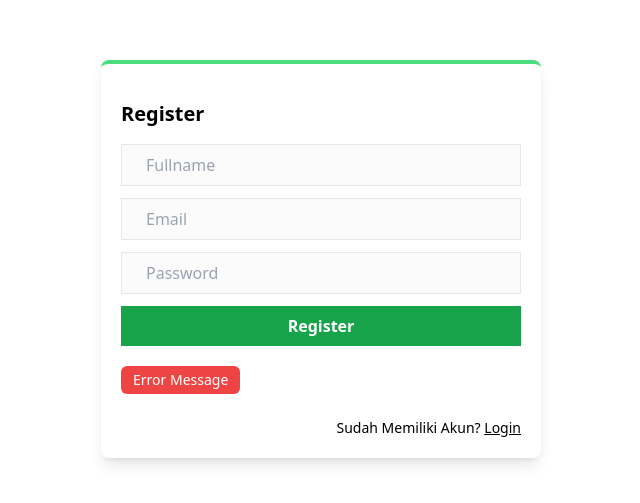
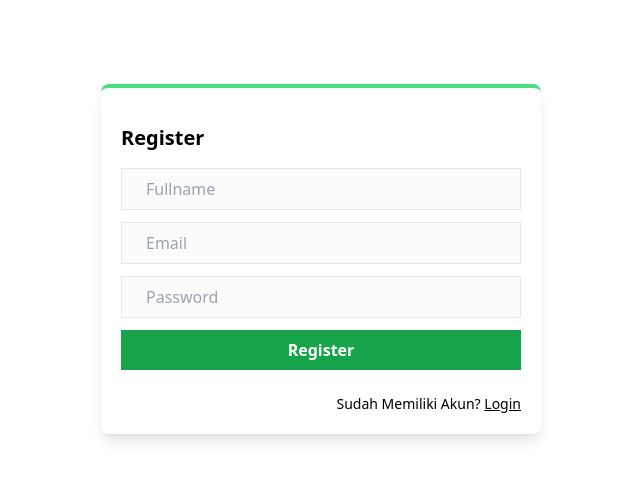
Before and after one commit to KonferensiHantuProject/next-auth, a Next.js app: page /register in a window 1280 px wide. Shown: the part 141-644 px from the top of the page, without its empty margins (319-959 px from the left). Built offline with nearby package versions, Linux system fonts and the light colour scheme.

Commit message:
Update API

```diff
--- a/components/RegisterForm.js
+++ b/components/RegisterForm.js
@@ -1,23 +1,70 @@
+"use client"
+
 import Link from "next/link";
+import { useState } from "react";
 
 const RegisterForm = () => {
+
+    const [name, setName] = useState('');
+    const [email, setEmail] = useState('');
+    const [password, setPassword] = useState('');
+    const [error, setError] = useState('');
+
+    // Handling Submit
+    const handleSubmit = async (e) => {
+        e.preventDefault();
+
+        // Checking
+        if(!name || !email || !password)
+        {
+            setError("Wajib Isi Semua");
+            return;
+        }
+
+        // Try
+        try{
+            const res = await fetch('api/register', {
+                method: "POST",
+                headers: {
+                    "Content-Type": "application/json"
+                },
+                body: JSON.stringify({
+                    name, email, password
+                })
+            })
+
+            // If Okay
+            if(res.ok) {
+                const form = e.target;
+                form.reset();
+            }else{
+                console.log(res)
+            }
+
+        }catch(error){
+            console.log("Errornya ", error)
+        }
+    };
+
     return (
         <div className="grid place-items-center h-screen">
             <div className="shadow-lg p-5 rounded-lg border-t-4 border-green-400">
                 <h1 className="text-xl font-bold my-4">Register</h1>
 
-                <form className="flex flex-col gap-3">
-                    <input type="text" placeholder="Fullname" />
-                    <input type="text" placeholder="Email" />
-                    <input type="password" placeholder="Password" />
+                <form onSubmit={handleSubmit} className="flex flex-col gap-3">
+                    <input onChange={(e) => setName(e.target.value)} type="text" placeholder="Fullname" />
+                    <input onChange={(e) => setEmail(e.target.value)} type="text" placeholder="Email" />
+                    <input onChange={(e) => setPassword(e.target.value)} type="password" placeholder="Password" />
                     <button className="bg-green-600 text-white font-bold cursor-pointer px-6 py-2">
                         Register
                     </button>
 
-                    {/* Warning */}
-                    <div className="bg-red-500 text-white w-fit text-sm py-1 px-3 rounded-md mt-2">
-                        Error Message
-                    </div>
+                    {/* Error */}
+                    {error && (
+                        <div className="bg-red-500 text-white w-fit text-sm py-1 px-3 rounded-md mt-2">
+                            {error}
+                        </div>
+                    )}
 
                     {/* Link */}
                     <Link href={'/'} className="text-sm mt-3 text-right">
--- /dev/null
+++ b/pages/api/register.js
@@ -0,0 +1,23 @@
+export default async function handler(req, res){
+
+    switch(req.method){
+
+        case "POST" :
+            return await regis(req, res);
+    }
+}
+
+// Post
+const regis = async(req, res) => {
+    try{
+        const {name, email, password} = req.body;
+
+        console.log(name)
+        console.log(email)
+        console.log(password)
+
+        return res.status(200).json({ message: 'Berhasil' })
+    } catch(error){
+        return res.status(500).json({ message: 'Error' })
+    }
+}
```
